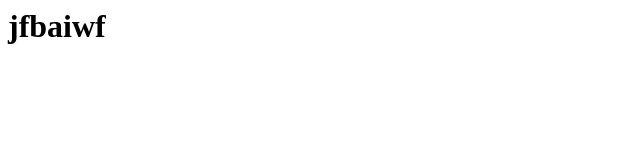
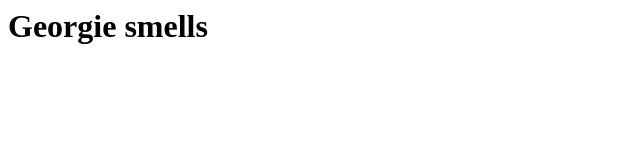
Before and after one commit to woodgeorgina/BeachPlease, a plain HTML site: page index.html in a window 1280 px wide. Shown: the whole page, without its empty margins (0-640 px from the left). Drawn offline with Linux system fonts and the light colour scheme.

Commit message:
Update index.html
Georgie smells love Annabelle

```diff
--- a/index.html
+++ b/index.html
@@ -3,6 +3,6 @@
 
 </head>
 <body>
-  <h1> jfbaiwf </h1>
+  <h1> Georgie smells </h1>
 </body>
 </html>
```
